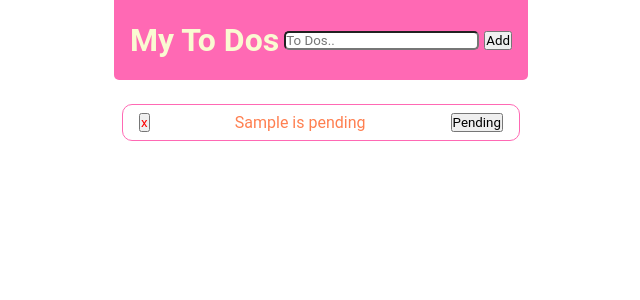
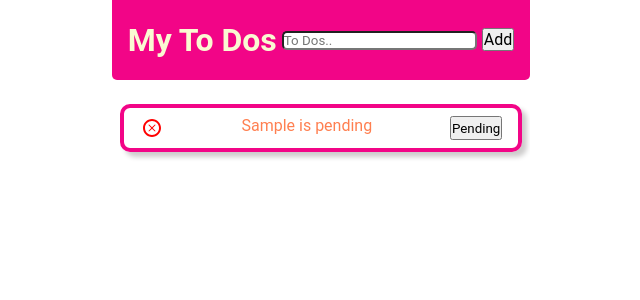
Before and after one commit to yvlange/todoapp-react-exercise, a React (Create React App) app: page / in a window 1280 px wide. Both pictures are taken after typing "Sample" into the empty fields and a click on the button "Add". Shown: the top 300 px of the page, without its empty margins (319-959 px from the left). Built offline with nearby package versions, Linux system fonts and the light colour scheme.

Commit message:
Install react-icons

```diff
--- a/package.json
+++ b/package.json
@@ -8,6 +8,7 @@
     "@testing-library/user-event": "^12.8.3",
     "react": "^17.0.2",
     "react-dom": "^17.0.2",
+    "react-icons": "^4.2.0",
     "react-scripts": "4.0.3",
     "web-vitals": "^1.1.1"
   },
--- a/src/App.css
+++ b/src/App.css
@@ -24,7 +24,7 @@
   display: flex;
   justify-content: space-between;
   align-items: center;
-  background-color: hotpink;
+  background-color: #f20587;
   color: lightgoldenrodyellow;
   border-bottom-left-radius: 5px;
   border-bottom-right-radius: 5px;
@@ -38,6 +38,7 @@
 
 .AddButton {
   cursor: pointer;
+  font-size: 1em;
 }
 
 .AddButton:hover {
@@ -55,10 +56,11 @@
 .ToDoItem {
   display: flex;
   justify-content: space-between;
-  border: 1px solid hotpink;
+  border: 4px solid #f20587;
   border-radius: 10px;
   padding: 0.5em 1em;
   margin: 0.5em;
+  box-shadow: 5px 5px 5px rgb(206, 204, 204);
 }
 
 .ToDoItem--button {
--- a/src/App.js
+++ b/src/App.js
@@ -1,4 +1,5 @@
 import "./App.css";
+
 import Header from "./components/Header";
 import ToDoList from "./components/ToDoList";
 import { useState } from "react";
--- a/src/components/ToDoItem.js
+++ b/src/components/ToDoItem.js
@@ -1,3 +1,5 @@
+import { TiDeleteOutline } from "react-icons/ti";
+
 function ToDoItem({ name, isDone, onClickToDoRemove, onClickToDoToggle }) {
   function handleDeleteButtonClick() {
     onClickToDoRemove(name);
@@ -11,9 +13,13 @@ function ToDoItem({ name, isDone, onClickToDoRemove, onClickToDoToggle }) {
 
   return (
     <section className={`ToDoItem ${toDosForDone}`}>
-      <button className="ToDoItem--delete" onClick={handleDeleteButtonClick}>
-        x
-      </button>
+      <TiDeleteOutline
+        title="Delete"
+        size="1.5em"
+        className="ToDoItem--delete"
+        onClick={handleDeleteButtonClick}
+      />
+
       <div className="Task">
         {isDone ? `${name} is pending` : `${name} is done`}
       </div>
```
Also changed, not shown: 1 other file (tests, documents, lock files or other folders).
